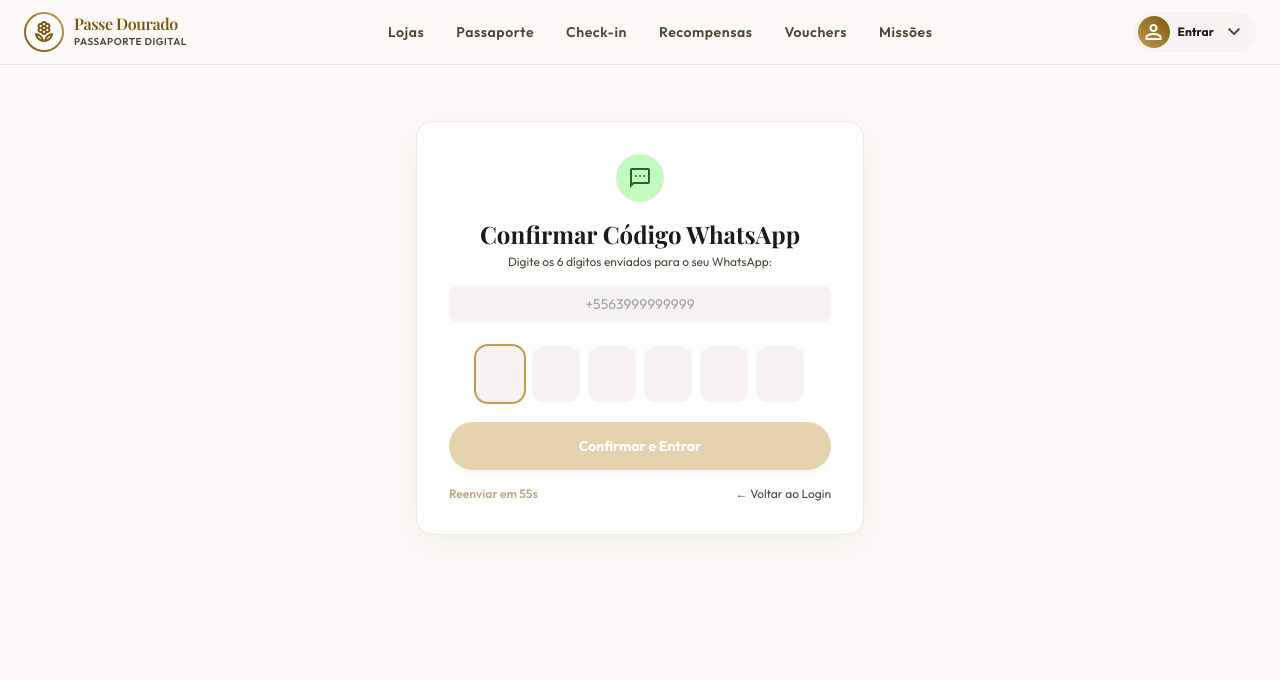
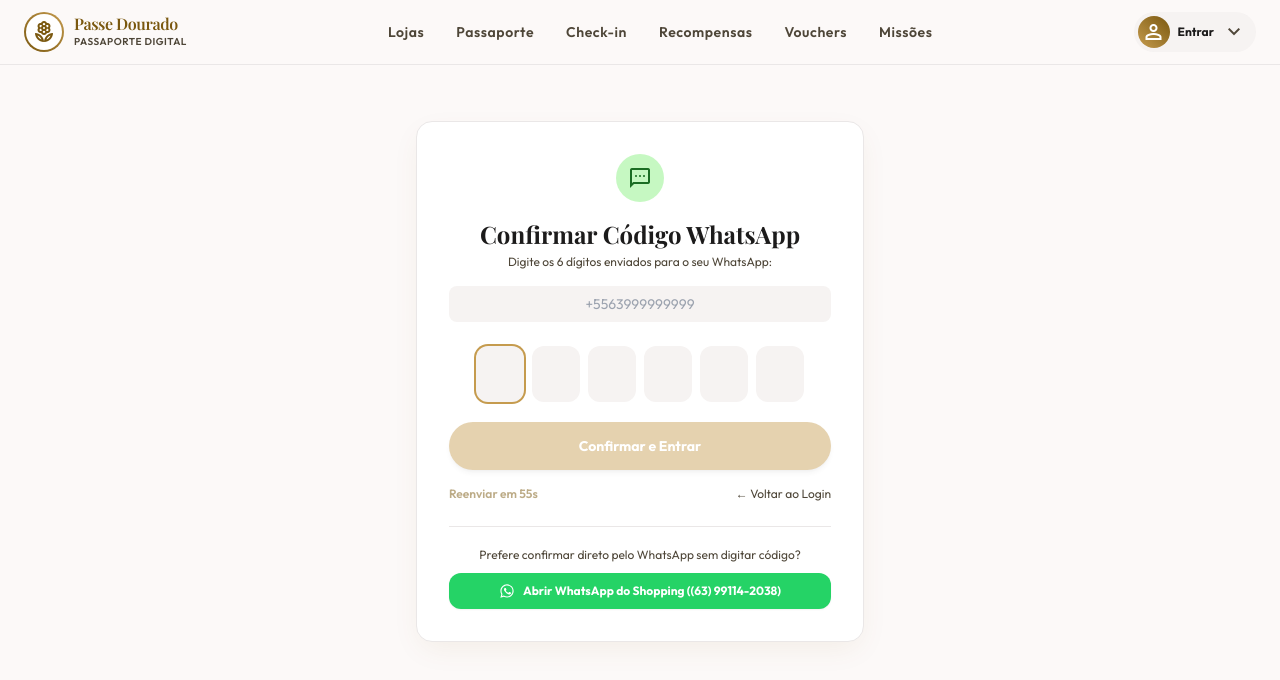
Before and after one commit to PmwMaster/Passaporte-Digital-Gamificado, a Next.js app: page /verificar-otp in a window 1280 px wide. Shown: the top 680 px of the page. Built offline with nearby package versions, Linux system fonts and the light colour scheme; no server answers; a web font is replaced by a local one.

Commit message:
feat(whatsapp): adiciona validacao direta via botao do WhatsApp para 5563991142038

```diff
--- a/src/app/(auth)/verificar-otp/page.tsx
+++ b/src/app/(auth)/verificar-otp/page.tsx
@@ -3,6 +3,8 @@
 import React, { Suspense, useEffect, useRef, useState } from 'react';
 import Link from 'next/link';
 import { useRouter, useSearchParams } from 'next/navigation';
+import { SHOPPING_CONFIG } from '@/shared/constants';
+import { WhatsAppIcon } from '@/components/shared/WhatsAppVerificationCard';
 
 function formatPhoneDisplay(raw: string): string {
   const digits = raw.replace(/\D/g, '').replace(/^55/, '').slice(0, 11);
@@ -240,6 +242,23 @@ function VerifyOtpContent() {
               ← Voltar ao Login
             </Link>
           </div>
+
+          <div className="mt-6 pt-5 border-t border-surface-container-high">
+            <p className="text-xs text-on-surface-variant mb-2.5">
+              Prefere confirmar direto pelo WhatsApp sem digitar código?
+            </p>
+            <a
+              href={`https://wa.me/${SHOPPING_CONFIG.officialWhatsApp}?text=${encodeURIComponent(
+                `Olá! Estou confirmando meu acesso no Passaporte Digital Passe Dourado pelo telefone ${phone || 'cadastrado'}.`
+              )}`}
+              target="_blank"
+              rel="noopener noreferrer"
+              className="inline-flex items-center justify-center gap-2 w-full py-2.5 px-4 bg-[#25D366] hover:bg-[#20ba5a] text-white text-xs font-bold rounded-xl shadow-sm transition"
+            >
+              <WhatsAppIcon className="w-4 h-4" />
+              <span>Abrir WhatsApp do Shopping ({SHOPPING_CONFIG.officialWhatsAppDisplay})</span>
+            </a>
+          </div>
         </form>
       </div>
     </div>
--- a/src/app/(visitor)/passaporte/page.tsx
+++ b/src/app/(visitor)/passaporte/page.tsx
@@ -4,6 +4,7 @@ import { getCurrentSession } from '@/infrastructure/authentication/session';
 import { VisitorPassportService } from '@/modules/visitor';
 import { PassportMemberCard } from '@/components/shared/PassportMemberCard';
 import { EditorialCard } from '@/components/ui/EditorialCard';
+import { WhatsAppVerificationCard } from '@/components/shared/WhatsAppVerificationCard';
 
 export default async function VisitorPassportPage() {
   const session = await getCurrentSession();
@@ -19,6 +20,13 @@ export default async function VisitorPassportPage() {
       <PassportMemberCard
         profile={passport.profile}
         progressPercent={passport.progressPercent}
+      />
+
+      <WhatsAppVerificationCard
+        userName={passport.user.name}
+        memberCode={passport.profile.memberCode}
+        userPhone={passport.user.phone}
+        isVerified={passport.user.isPhoneVerified}
       />
 
       <div className="grid gap-6 lg:grid-cols-3">
--- /dev/null
+++ b/src/components/shared/WhatsAppVerificationCard.tsx
@@ -0,0 +1,79 @@
+import React from 'react';
+import { SHOPPING_CONFIG } from '@/shared/constants';
+
+export function WhatsAppIcon({ className = 'w-5 h-5' }: { className?: string }) {
+  return (
+    <svg
+      className={className}
+      viewBox="0 0 24 24"
+      fill="currentColor"
+      aria-hidden="true"
+    >
+      <path d="M12.04 2C6.58 2 2.13 6.45 2.13 11.91C2.13 13.66 2.59 15.36 3.45 16.86L2.05 22L7.3 20.63C8.75 21.41 10.38 21.83 12.04 21.83C17.5 21.83 21.95 17.38 21.95 11.92C21.95 9.27 20.92 6.78 19.05 4.91C17.18 3.03 14.69 2 12.04 2M12.05 3.67C14.25 3.67 16.31 4.53 17.87 6.09C19.42 7.65 20.28 9.72 20.28 11.92C20.28 16.46 16.58 20.15 12.04 20.15C10.56 20.15 9.11 19.76 7.85 19L7.55 18.83L4.43 19.65L5.26 16.61L5.06 16.29C4.24 14.99 3.8 13.47 3.8 11.91C3.81 7.37 7.5 3.67 12.05 3.67M9.11 7.15C8.94 7.15 8.66 7.21 8.42 7.47C8.18 7.74 7.5 8.38 7.5 9.68C7.5 10.98 8.45 12.23 8.58 12.41C8.72 12.59 10.45 15.26 13.1 16.4C15.31 17.36 15.76 17.17 16.23 17.13C16.7 17.09 17.75 16.51 17.97 15.89C18.19 15.27 18.19 14.74 18.12 14.63C18.06 14.52 17.88 14.45 17.62 14.32C17.36 14.19 16.07 13.56 15.83 13.47C15.59 13.38 15.42 13.34 15.25 13.6C15.08 13.86 14.59 14.45 14.44 14.63C14.29 14.81 14.15 14.83 13.89 14.7C13.63 14.57 12.79 14.29 11.8 13.41C11.02 12.72 10.5 11.87 10.35 11.61C10.2 11.35 10.33 11.21 10.46 11.08C10.58 10.96 10.72 10.78 10.86 10.62C11 10.46 11.05 10.34 11.14 10.17C11.23 10 11.18 9.85 11.12 9.72C11.06 9.59 10.55 8.34 10.33 7.82C10.12 7.32 9.9 7.39 9.74 7.38C9.59 7.37 9.42 7.37 9.25 7.37L9.11 7.15Z" />
+    </svg>
+  );
+}
+
+interface WhatsAppVerificationCardProps {
+  userName: string;
+  memberCode: string;
+  userPhone?: string;
+  isVerified?: boolean;
+}
+
+export function WhatsAppVerificationCard({
+  userName,
+  memberCode,
+  userPhone,
+  isVerified = false,
+}: WhatsAppVerificationCardProps) {
+  const officialPhone = SHOPPING_CONFIG.officialWhatsApp;
+  const officialDisplay = SHOPPING_CONFIG.officialWhatsAppDisplay;
+
+  const defaultMessage = `Olá! Sou ${userName} (Membro Passaporte: ${memberCode}${
+    userPhone ? ` | Tel: ${userPhone}` : ''
+  }). Estou confirmando meu número de WhatsApp para validar meu Passaporte Digital Passe Dourado.`;
+
+  const waUrl = `https://wa.me/${officialPhone}?text=${encodeURIComponent(
+    defaultMessage
+  )}`;
+
+  return (
+    <div className="relative overflow-hidden rounded-2xl border border-emerald-500/20 bg-gradient-to-r from-emerald-950/80 via-emerald-900/60 to-emerald-950/80 p-5 text-white shadow-md">
+      <div className="flex flex-col gap-4 sm:flex-row sm:items-center sm:justify-between">
+        <div className="flex items-start gap-3.5">
+          <div className="flex h-12 w-12 flex-shrink-0 items-center justify-center rounded-2xl bg-[#25D366] text-white shadow-lg">
+            <WhatsAppIcon className="h-7 w-7" />
+          </div>
+          <div>
+            <div className="flex items-center gap-2">
+              <span className="font-serif text-base font-bold text-white">
+                Validação Direta via WhatsApp Oficial
+              </span>
+              <span className="rounded-full bg-[#25D366]/20 px-2 py-0.5 text-[10px] font-bold uppercase tracking-wider text-emerald-300">
+                Zero Burocracia
+              </span>
+            </div>
+            <p className="mt-1 text-xs text-emerald-100/90 leading-relaxed max-w-xl">
+              Fale direto com o balcão do shopping no <strong>{officialDisplay}</strong>.
+              Ao enviar a mensagem pronta do seu próprio WhatsApp, seu telefone é validado
+              comprovando que você é um cliente real, protegendo seus pontos contra clonagem de contas.
+            </p>
+          </div>
+        </div>
+
+        <div className="flex flex-shrink-0 items-center gap-3">
+          <a
+            href={waUrl}
+            target="_blank"
+            rel="noopener noreferrer"
+            className="flex items-center gap-2 rounded-xl bg-[#25D366] hover:bg-[#20ba5a] active:scale-95 px-5 py-3 text-xs font-bold text-white shadow-md transition-all cursor-pointer"
+          >
+            <WhatsAppIcon className="h-4 w-4" />
+            <span>Abrir WhatsApp ({officialDisplay})</span>
+          </a>
+        </div>
+      </div>
+    </div>
+  );
+}
--- a/src/shared/constants/index.ts
+++ b/src/shared/constants/index.ts
@@ -6,6 +6,8 @@ export const SHOPPING_CONFIG = {
   name: 'Passe Dourado Shopping',
   city: 'Palmas - TO',
   timezone: 'America/Araguaia',
+  officialWhatsApp: '5563991142038',
+  officialWhatsAppDisplay: '(63) 99114-2038',
   defaultCoordinates: {
     latitude: -10.1845,
     longitude: -48.3337,
```
